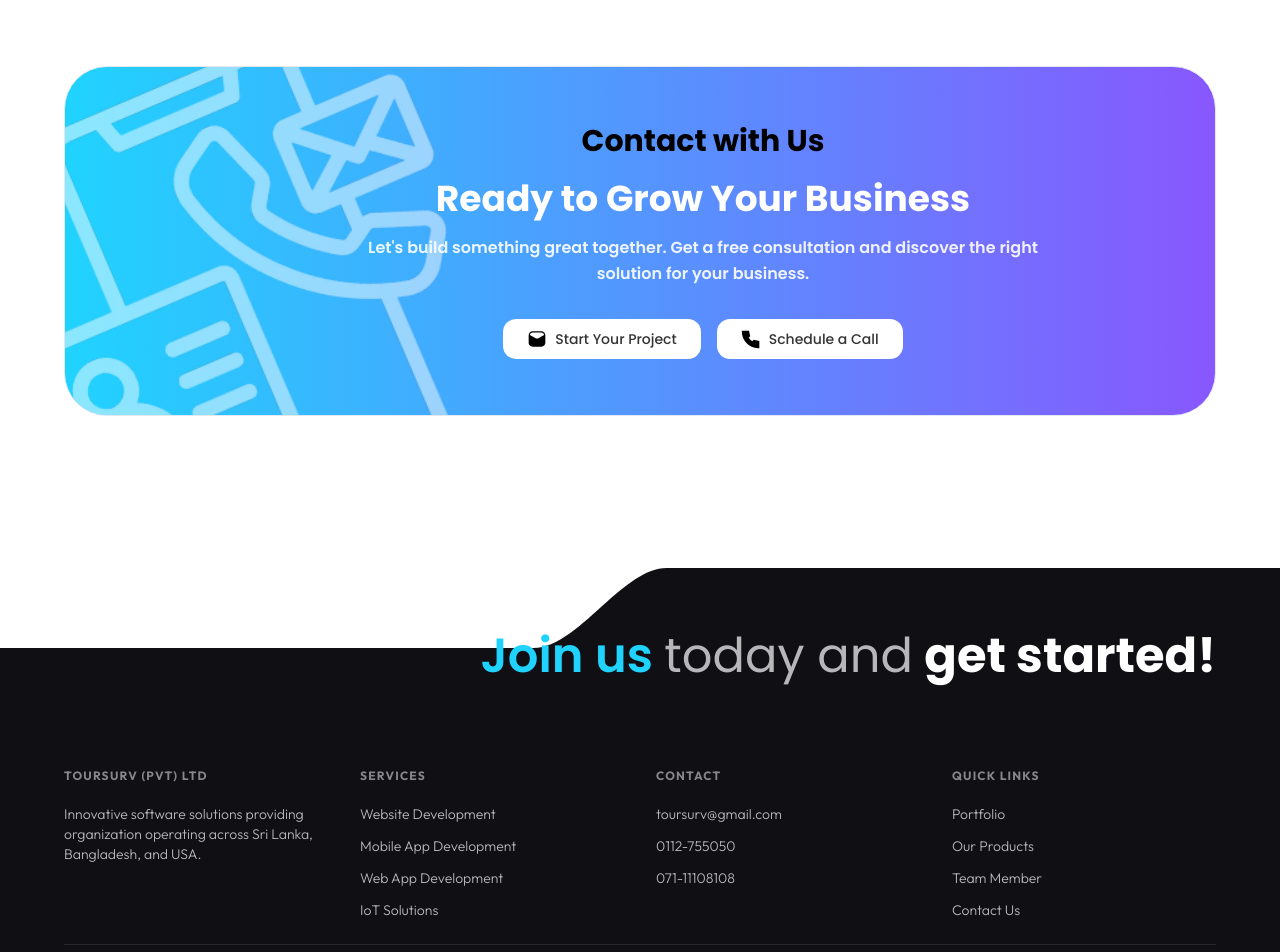
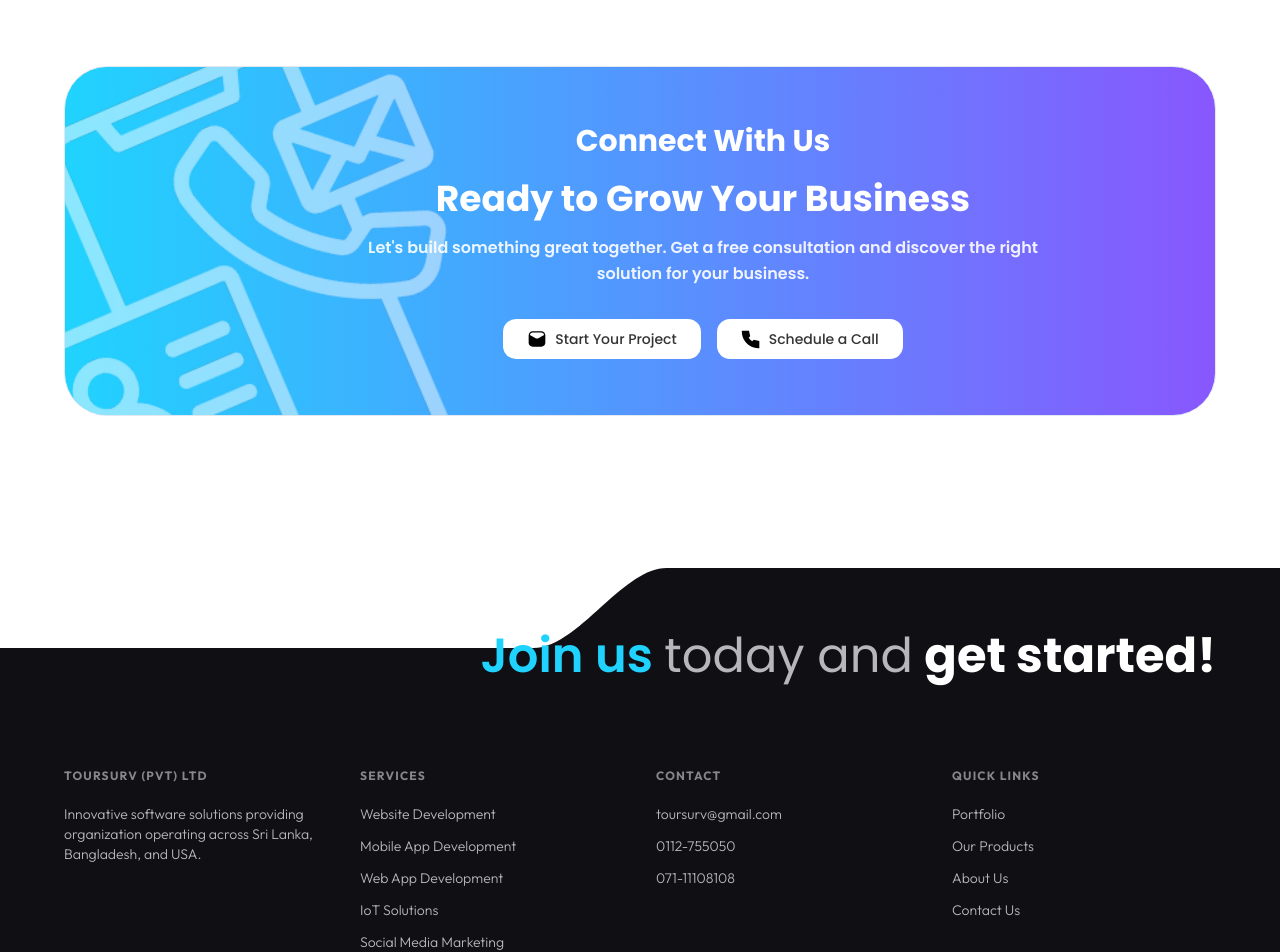
Before and after one commit to nearbylk/Toursurv-web, a React (Vite) app: page / in a window 1280 px wide. Shown: the part 5240-6192 px from the top of the page. Built offline with nearby package versions, Linux system fonts and the light colour scheme.

Commit message:
Bugfixes

```diff
--- a/client/components/home/Cta.tsx
+++ b/client/components/home/Cta.tsx
@@ -13,8 +13,8 @@ export default function Cta() {
 
           {/* ── Content: pushed to right half on desktop ── */}
           <div className="relative z-10 w-full max-w-3xl mx-auto md:mx-0 md:ml-auto md:mr-12 lg:mr-32 flex flex-col items-center text-center px-10 py-14">
-            <span className="font-poppins text-3xl font-bold text-black">
-              Contact with Us
+            <span className="font-poppins text-3xl font-bold text-white">
+              Connect With Us
             </span>
             <h2 className="mt-5 font-poppins text-3xl font-bold leading-tight sm:text-4xl">
               Ready to Grow Your Business
--- a/client/components/site/Footer.tsx
+++ b/client/components/site/Footer.tsx
@@ -60,6 +60,7 @@ export default function Footer() {
                 <li className="transition-colors hover:text-white">Mobile App Development</li>
                 <li className="transition-colors hover:text-white">Web App Development</li>
                 <li className="transition-colors hover:text-white">IoT Solutions</li>
+                <li className="transition-colors hover:text-white">Social Media Marketing</li>
               </ul>
             </div>
 
@@ -100,7 +101,7 @@ export default function Footer() {
                   <a href="#services" className="transition-colors hover:text-white">Our Products</a>
                 </li>
                 <li>
-                  <a href="#about" className="transition-colors hover:text-white">Team Member</a>
+                  <a href="#about" className="transition-colors hover:text-white">About Us</a>
                 </li>
                 <li>
                   <a href="#contact" className="transition-colors hover:text-white">Contact Us</a>
```
